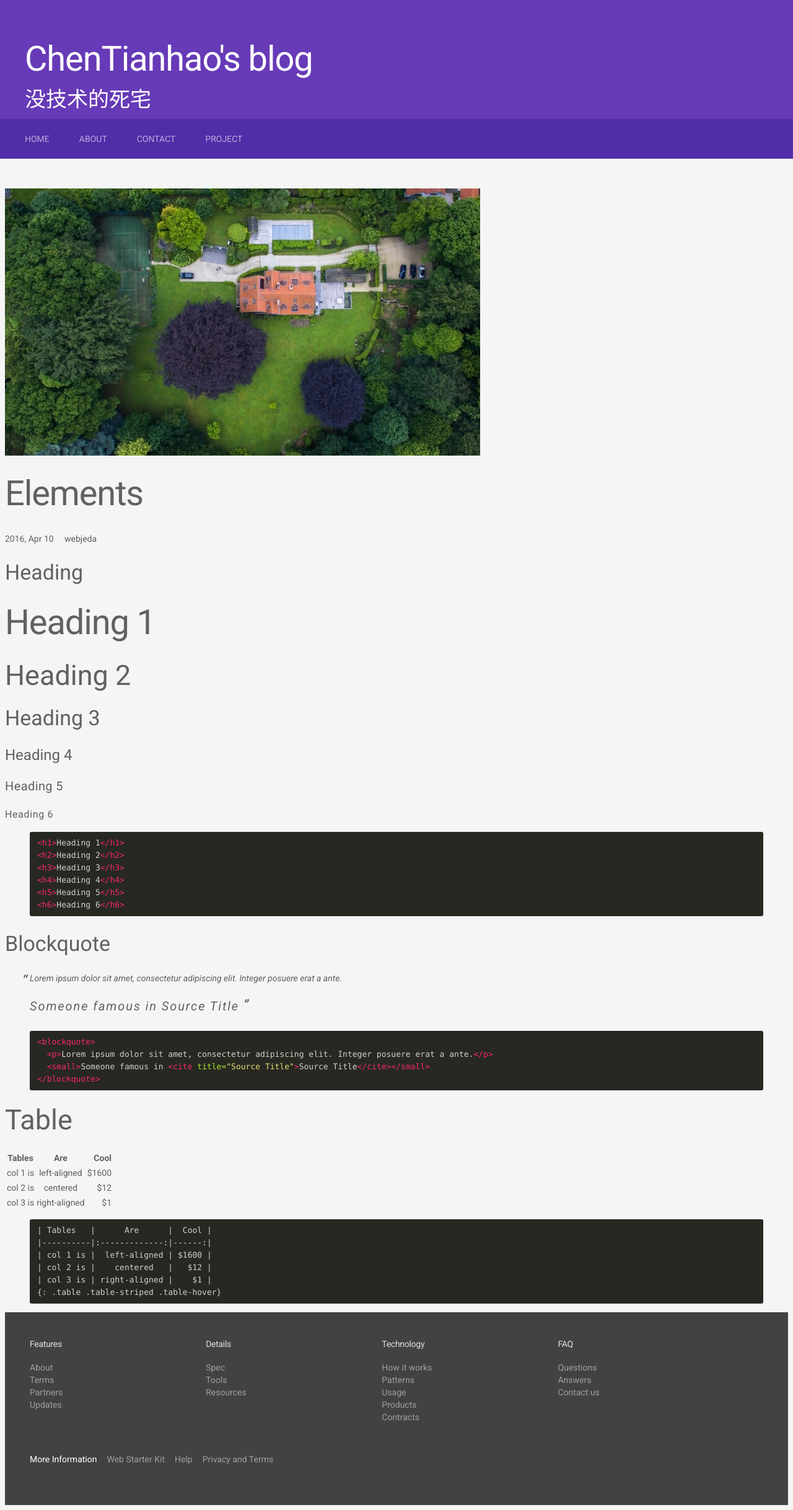
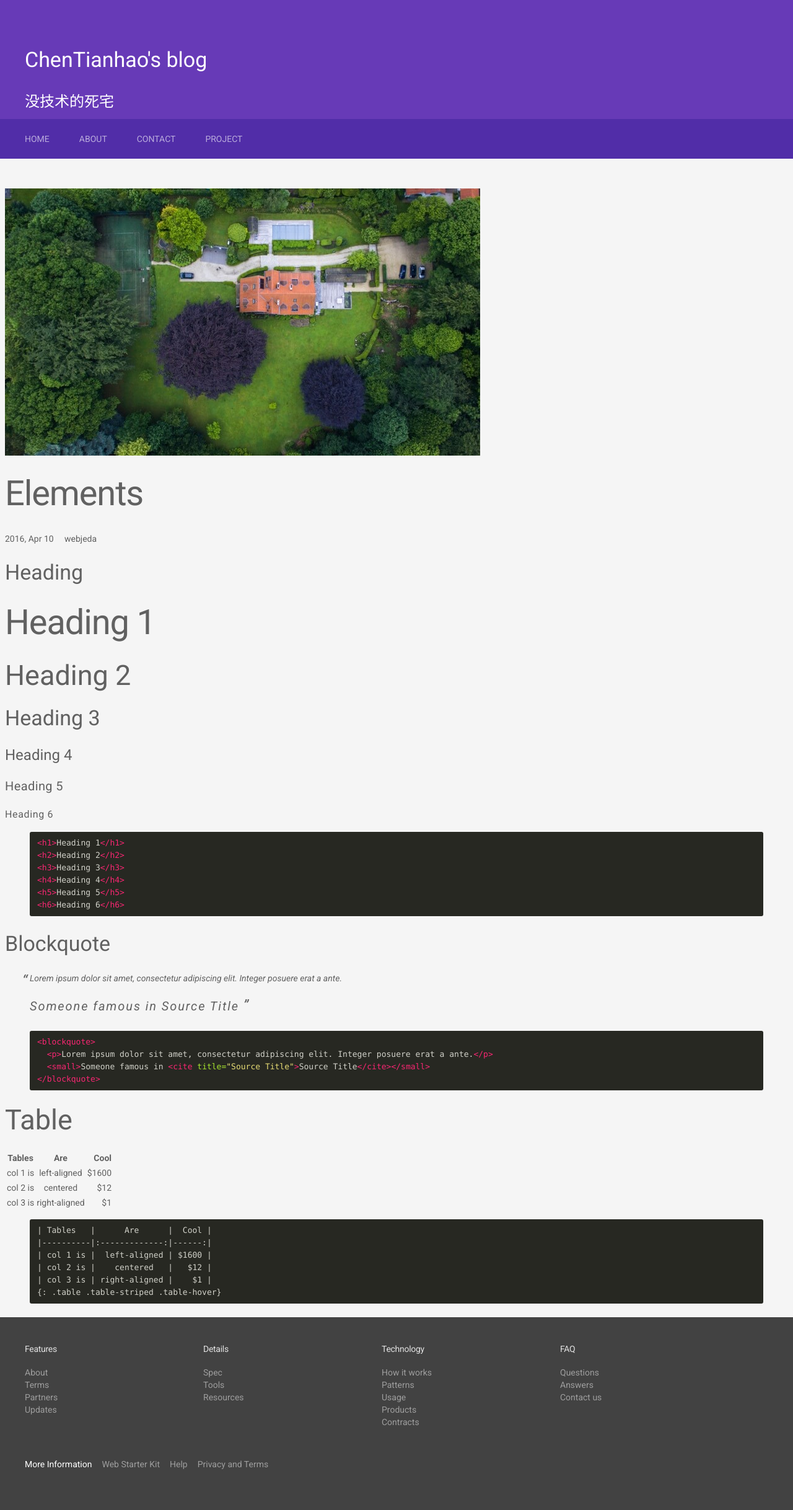
Before and after one commit to Snivyc/Snivyc.github.io, a Jekyll site: the page built from _posts/2016-04-10-elements.markdown, in a window 1280 px wide. Shown: the whole page at 62% size. Built offline with Jekyll 4.4.1, drawn with Linux system fonts in a browser that asks for light colours; comment, search, counter and statistics services are not loaded.

Commit message:
modified:   _layouts/default.html 	modified:   _sass/_base.scss

```diff
--- a/_layouts/default.html
+++ b/_layouts/default.html
@@ -10,10 +10,10 @@ layout: compress
         <div class="mdl-layout--large-screen-only mdl-layout__header-row">
         </div>
         <div class="mdl-layout--large-screen-only mdl-layout__header-row">
-          <h1>ChenTianhao's blog</h1>
+          <h3>ChenTianhao's blog</h3>
         </div>
         <div class="mdl-layout--large-screen-only mdl-layout__header-row">
-          <h3>没技术的死宅</h3>
+          <h4>没技术的死宅</h4>
         </div>
         <div class="mdl-layout__tab-bar mdl-js-ripple-effect mdl-color--primary-dark">
 <!--   <a href="https://github.com/sharu725/karna/archive/master.zip">Download</a> -->
@@ -31,9 +31,13 @@ layout: compress
       {{content}}
 
 
+
+    </div>
+
+
       {% include footer.html %}
 
-    </div>
+
   </main>
 </div>
 </body>
--- a/_sass/_base.scss
+++ b/_sass/_base.scss
@@ -15,9 +15,12 @@
  */
 
 html, body {
-  font-family: 'Roboto', 'Microsoft YaHei','Helvetica', sans-serif;
+  font-family: 'Roboto', 'Source Han Sans','Microsoft YaHei','Helvetica', sans-serif;
   margin: 0;
   padding: 0;
+}
+h1,h2,h3,h4,h5,h6 {
+    font-family: 'Roboto', 'Source Han Sans', 'Microsoft YaHei','Helvetica', sans-serif;
 }
 .mdl-demo .mdl-layout__header-row {
   padding-left: 40px;
```
